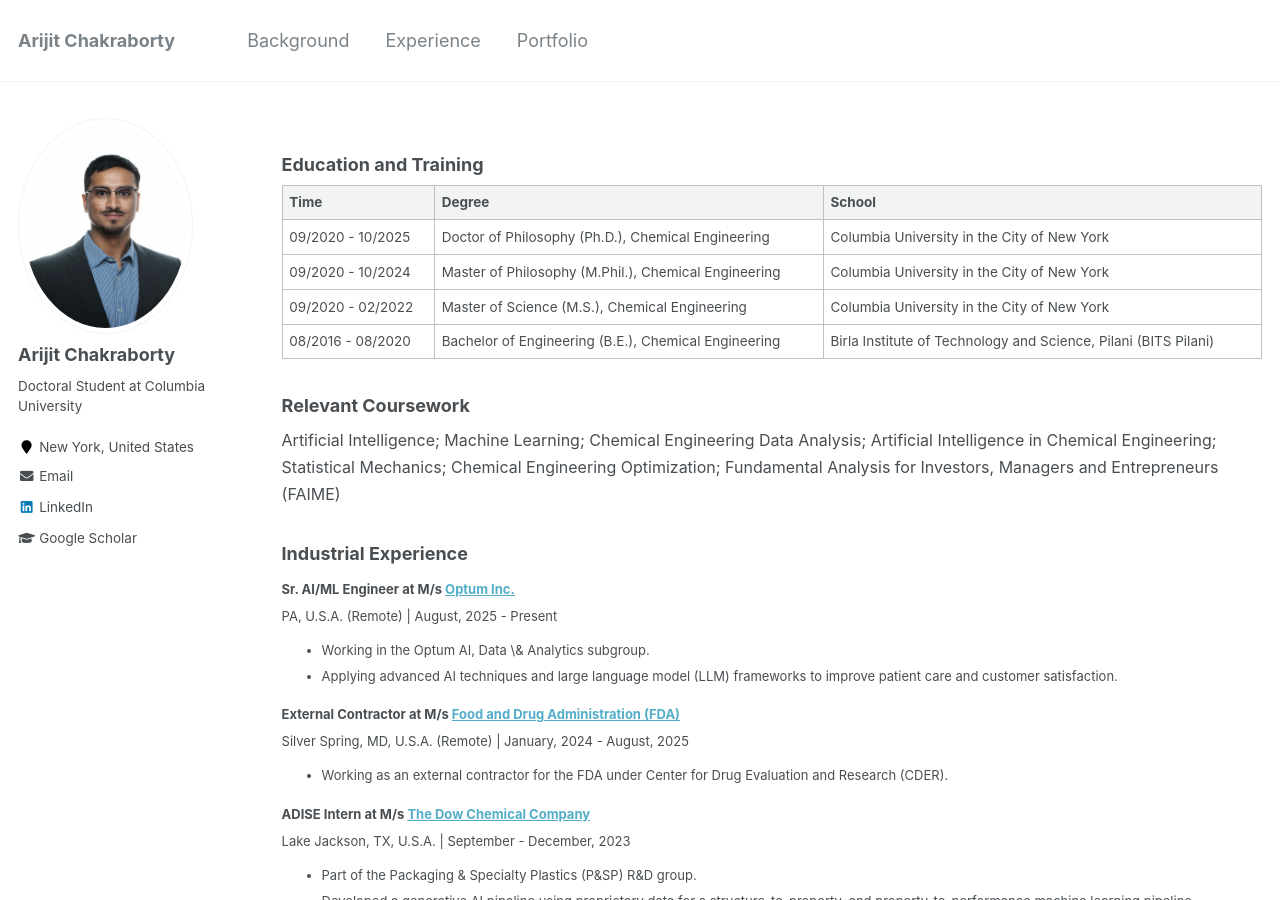
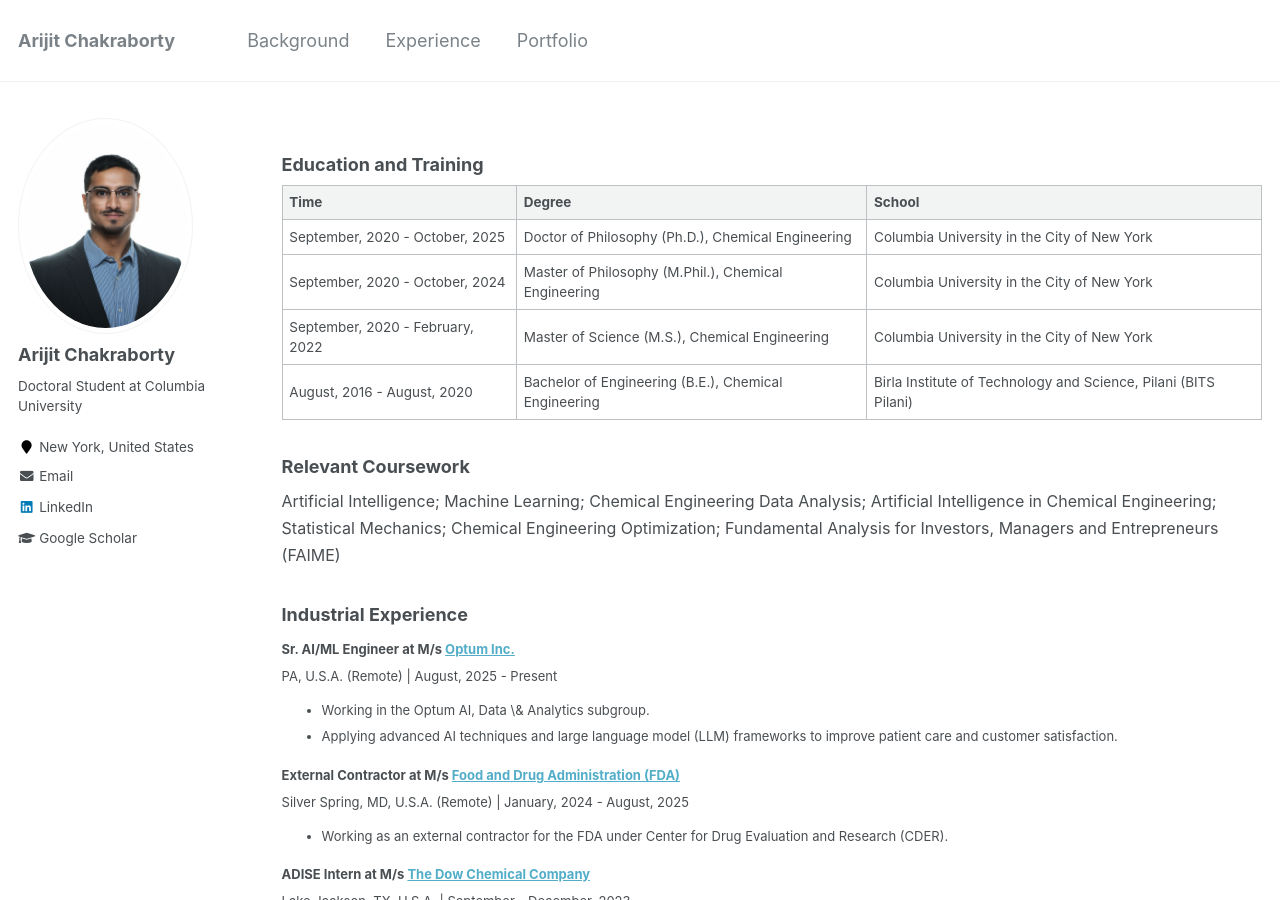
Before and after one commit to arijitc099/arijitc099.github.io, a Jekyll site: the page built from _pages/background.md, in a window 1280 px wide and 900 px high. Built offline with Jekyll 4.4.1, drawn with Linux system fonts in a browser that asks for light colours.

Commit message:
Update background.md

```diff
--- a/_pages/background.md
+++ b/_pages/background.md
@@ -10,10 +10,10 @@ author_profile: true
 
 |Time|Degree|School|
 |:-|:-|:-|
-|09/2020 - 10/2025 	| Doctor of Philosophy (Ph.D.), Chemical Engineering 		| Columbia University in the City of New York
-|09/2020 - 10/2024 	| Master of Philosophy (M.Phil.), Chemical Engineering 	| Columbia University in the City of New York
-|09/2020 - 02/2022 	| Master of Science (M.S.), Chemical Engineering 		| Columbia University in the City of New York
-|08/2016 - 08/2020	| Bachelor of Engineering (B.E.), Chemical Engineering 	| Birla Institute of Technology and Science, Pilani (BITS Pilani)
+|September, 2020 - October, 2025 	| Doctor of Philosophy (Ph.D.), Chemical Engineering 		| Columbia University in the City of New York
+|September, 2020 - October, 2024 	| Master of Philosophy (M.Phil.), Chemical Engineering 	| Columbia University in the City of New York
+|September, 2020 - February, 2022 	| Master of Science (M.S.), Chemical Engineering 		| Columbia University in the City of New York
+|August, 2016 - August, 2020	| Bachelor of Engineering (B.E.), Chemical Engineering 	| Birla Institute of Technology and Science, Pilani (BITS Pilani)
 
 
 ### Relevant Coursework
```
